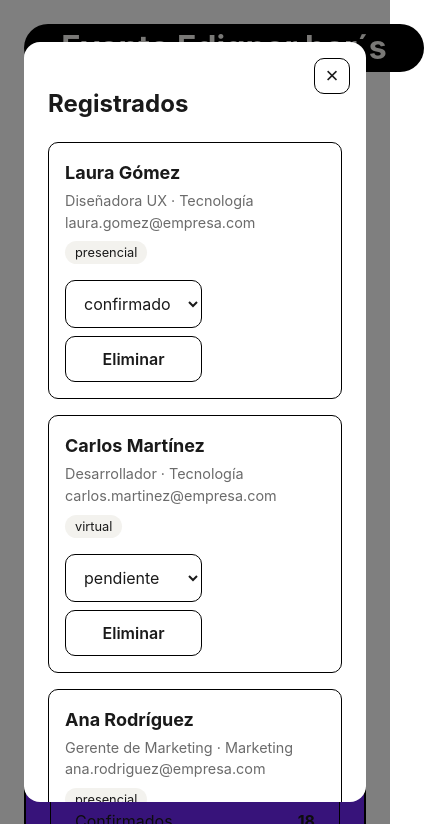
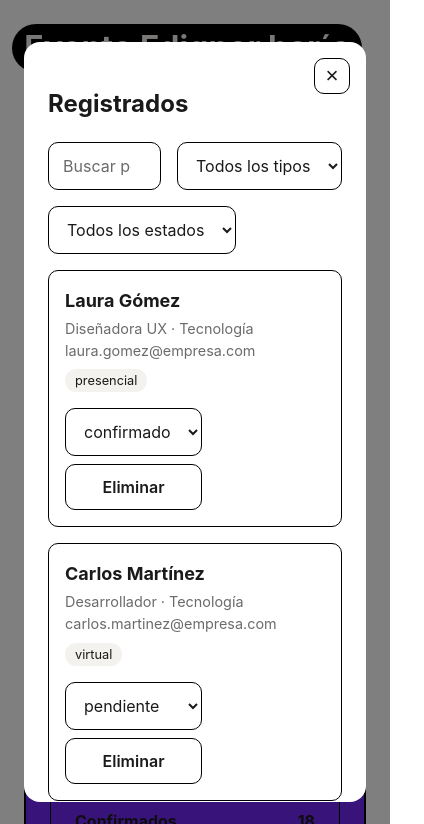
Before and after one commit to drairanfi/Evento-Edigner, a plain HTML site: page index.html in a window 390 px wide. Both pictures are taken after a click on the button "Ver registrados". Shown: the top 824 px of the page, 424 px wide, since content can reach past the window. Drawn offline with Linux system fonts and the light colour scheme.

Commit message:
feat(dashboard): add filtering and pagination features

```diff
--- a/css/base.css
+++ b/css/base.css
@@ -51,3 +51,11 @@ h1{
     border-radius: 24px;
 
 }
+
+@media(max-width: 425px){
+h1{
+    width: 350px;
+    margin-left: -12px;
+
+}
+}
--- a/css/components/dashboard.css
+++ b/css/components/dashboard.css
@@ -71,7 +71,7 @@
 .dashboard__panel-title {
     margin: 0 0 var(--space-md);
     font-size: 1rem;
-    font-weight: 600;
+    font-weight: bold;
 }
 
 .dashboard__row {
@@ -79,6 +79,7 @@
     justify-content: space-between;
     padding: var(--space-sm) 0;
     color: var(--color-text);
+    font-weight: bold;
 }
 
 .dashboard__row-value {
--- a/css/components/list.css
+++ b/css/components/list.css
@@ -47,3 +47,39 @@
     background-color: var(--color-bg);
     border-radius: 999px;
 }
+
+.list__filters {
+    display: flex;
+    flex-wrap: wrap;
+    gap: var(--space-md);
+    margin-bottom: var(--space-md);
+}
+
+.list__filters .form__input {
+    flex: 1;
+}
+
+.list__filters .form__select {
+    width: auto;
+}
+
+.list__pagination {
+    display: flex;
+    justify-content: center;
+    gap: var(--space-sm);
+    margin-top: var(--space-md);
+}
+
+.list__page {
+    padding: 6px 12px;
+    cursor: pointer;
+    background-color: var(--color-surface);
+    border: 1px solid var(--color-border);
+    border-radius: var(--radius-md);
+}
+
+.list__page--active {
+    color: #ffffff;
+    background-color: var(--color-accent);
+    border-color: var(--color-accent);
+}
--- a/index.html
+++ b/index.html
@@ -14,7 +14,7 @@
   </header>
   <main class="app-layout">
     <section id="dashboard" class="dashboard">
-      <!-- contenido dashboard -->
+    <!-- contenido -->
     </section>
   </main>
   <div id="modal-root">
@@ -107,16 +107,30 @@
         <button type="button" class="modal__close" data-close aria-label="Cerrar">&times;</button>
         <section id="list-section">
           <h2>Registrados</h2>
+          <div class="list__filters">
+            <input type="search" id="list-search" class="form__input" placeholder="Buscar por nombre, correo o cargo…"
+              autocomplete="off">
+            <select id="filter-tipo" class="form__select">
+              <option value="">Todos los tipos</option>
+              <option value="presencial">Presencial</option>
+              <option value="virtual">Virtual</option>
+            </select>
+            <select id="filter-estado" class="form__select">
+              <option value="">Todos los estados</option>
+              <option value="pendiente">Pendiente</option>
+              <option value="confirmado">Confirmado</option>
+              <option value="cancelado">Cancelado</option>
+            </select>
+          </div>
           <div id="list-container" class="list">
             <!-- registros -->
           </div>
+          <div id="list-pagination" class="list__pagination"></div>
         </section>
       </div>
     </div>
   </div>
   <script type="module" src="js/main.js"></script>
 </body>
-</div>
-</div>
-</body>
-</html>
+
+</html>∏
--- a/js/components/dashboard.js
+++ b/js/components/dashboard.js
@@ -21,7 +21,6 @@ export function renderDashboard() {
         <button type="button" id="btn-nuevo" class="form__button form__button--primary">Nuevo registro</button>
       </div>
     </div>
-
     <div class="dashboard__stats">
       ${statCard("Total registrados", pad(total))}
       ${statCard("Cupos presenciales", `${pad(presenciales)} / ${CUPOS_PRESENCIALES}`)}
--- a/js/components/list.js
+++ b/js/components/list.js
@@ -2,6 +2,7 @@ import { registros, deleteRecord, changeStatus } from "../core/store.js";
 import { renderDashboard } from "./dashboard.js";
 
 const ESTADOS = ["pendiente", "confirmado", "cancelado"];
+let pagina = 1;
 
 export function initList() {
   const container = document.getElementById("list-container");
@@ -22,12 +23,58 @@ export function initList() {
     renderList();
     renderDashboard();
   });
+
+  ["list-search", "filter-tipo", "filter-estado"].forEach((id) => {
+    document.getElementById(id).addEventListener("input", () => {
+      pagina = 1;
+      renderList();
+    });
+  });
+
+  document.getElementById("list-pagination").addEventListener("click", (event) => {
+    const btn = event.target.closest("[data-pagina]");
+    if (!btn) return;
+    pagina = Number(btn.dataset.pagina);
+    renderList();
+  });
 }
 
 export function renderList() {
   const container = document.getElementById("list-container");
   if (!container) return;
-  container.innerHTML = registros.map(cardHTML).join("");
+
+  const texto = document.getElementById("list-search").value.toLowerCase();
+  const tipo = document.getElementById("filter-tipo").value;
+  const estado = document.getElementById("filter-estado").value;
+
+  const filtrados = registros.filter((r) =>
+    r.nombre.toLowerCase().includes(texto) &&
+    (tipo === "" || r.tipoAsistencia === tipo) &&
+    (estado === "" || r.estado === estado)
+  );
+
+  const inicio = (pagina - 1) * 10;
+  const visibles = filtrados.slice(inicio, inicio + 10);
+
+  container.innerHTML = visibles.map(cardHTML).join("");
+  renderPaginas(filtrados.length);
+}
+
+function renderPaginas(total) {
+  const cont = document.getElementById("list-pagination");
+  const paginas = Math.ceil(total / 10);
+
+  if (paginas <= 1) {
+    cont.innerHTML = "";
+    return;
+  }
+
+  let html = "";
+  for (let i = 1; i <= paginas; i++) {
+    const activa = i === pagina ? "list__page--active" : "";
+    html += `<button type="button" class="list__page ${activa}" data-pagina="${i}">${i}</button>`;
+  }
+  cont.innerHTML = html;
 }
 
 function cardHTML(r) {
```
